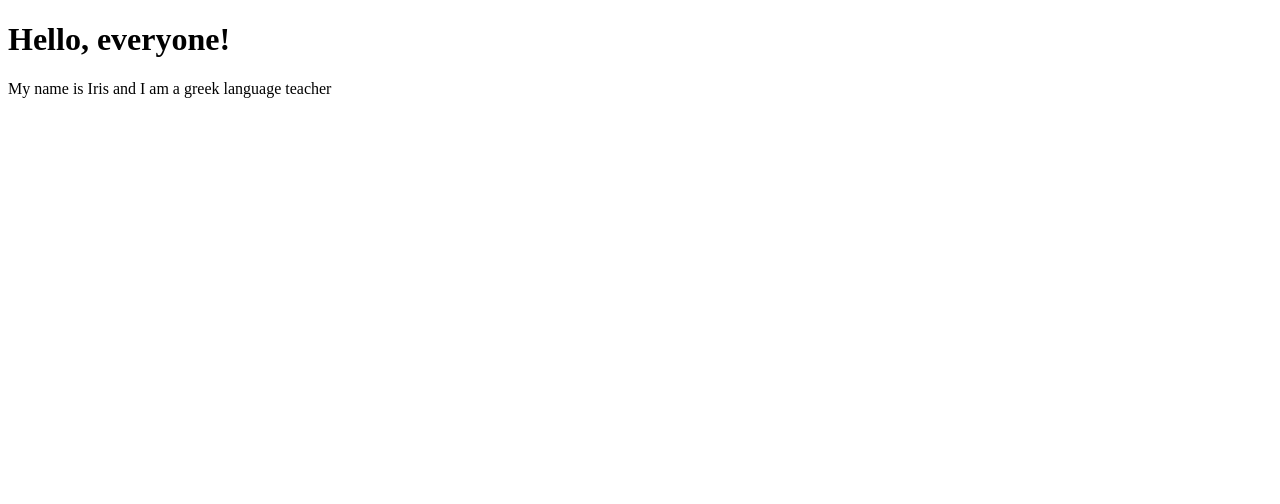
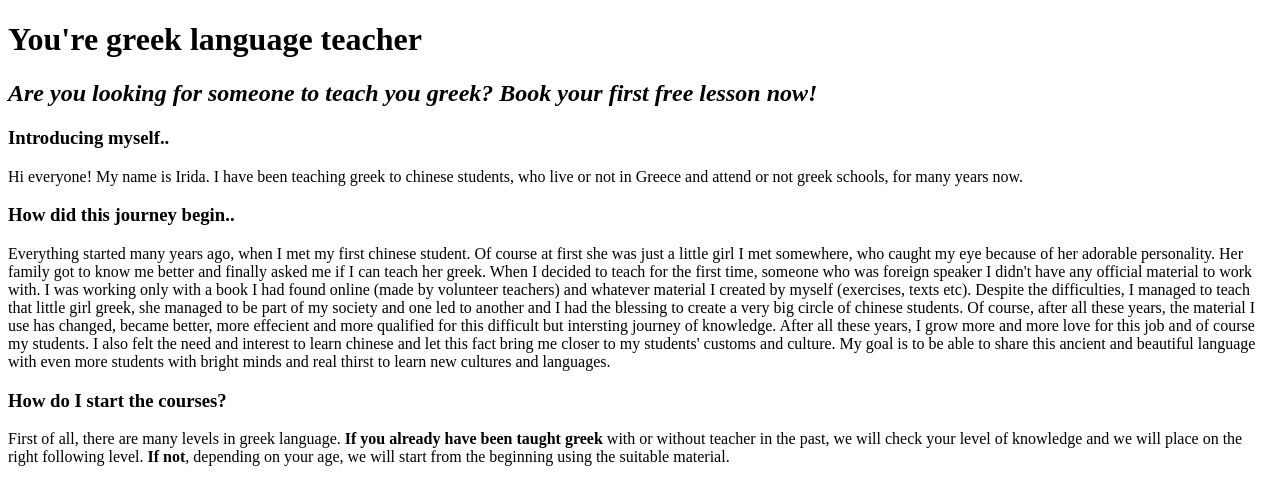
Before and after one commit to iridakara/html_files, a plain HTML site: page index.html in a window 1280 px wide. Drawn offline with Linux system fonts and the light colour scheme.

Commit message:
Update index.html

```diff
--- a/index.html
+++ b/index.html
@@ -1,13 +1,51 @@
 <!DOCTYPE html>
-<html lang="en">
+<html>
   <head>
-    <meta charset="UTF-8" />
-    <meta http-equiv="X-UA-Compatible" content="IE=edge" />
-    <meta name="viewport" content="width=device-width, initial-scale=1.0" />
-    <title>My first site</title>
+    <title>You're greek language teacher</title>
   </head>
+
   <body>
-    <h1>Hello, everyone!</h1>
-    <p>My name is Iris and I am a greek language teacher</p>
+    <h1>You're greek language teacher</h1>
+    <h2>
+      <i
+        >Are you looking for someone to teach you greek? Book your first free
+        lesson now!</i
+      >
+    </h2>
+    <h3>Introducing myself..</h3>
+    <p>
+      Hi everyone! My name is Irida. I have been teaching greek to chinese
+      students, who live or not in Greece and attend or not greek schools, for
+      many years now.
+    </p>
+    <h3>How did this journey begin..</h3>
+    <p>
+      Everything started many years ago, when I met my first chinese student. Of
+      course at first she was just a little girl I met somewhere, who caught my
+      eye because of her adorable personality. Her family got to know me better
+      and finally asked me if I can teach her greek. When I decided to teach for
+      the first time, someone who was foreign speaker I didn't have any official
+      material to work with. I was working only with a book I had found online
+      (made by volunteer teachers) and whatever material I created by myself
+      (exercises, texts etc). Despite the difficulties, I managed to teach that
+      little girl greek, she managed to be part of my society and one led to
+      another and I had the blessing to create a very big circle of chinese
+      students. Of course, after all these years, the material I use has
+      changed, became better, more effecient and more qualified for this
+      difficult but intersting journey of knowledge. After all these years, I
+      grow more and more love for this job and of course my students. I also
+      felt the need and interest to learn chinese and let this fact bring me
+      closer to my students' customs and culture. My goal is to be able to share
+      this ancient and beautiful language with even more students with bright
+      minds and real thirst to learn new cultures and languages.
+    </p>
+    <h3>How do I start the courses?</h3>
+    <p>
+      First of all, there are many levels in greek language.
+      <b>If you already have been taught greek</b> with or without teacher in
+      the past, we will check your level of knowledge and we will place on the
+      right following level. <b>If not</b>, depending on your age, we will start
+      from the beginning using the suitable material.
+    </p>
   </body>
 </html>
```
